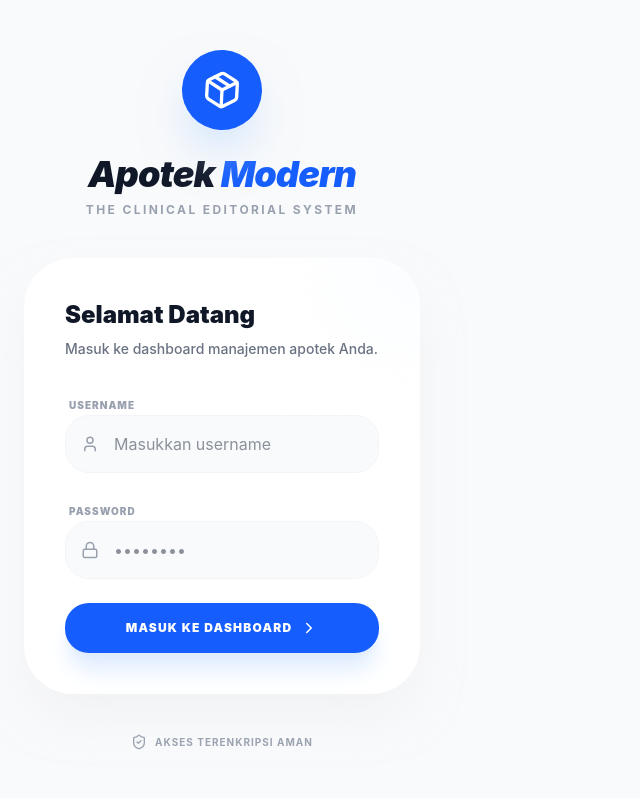
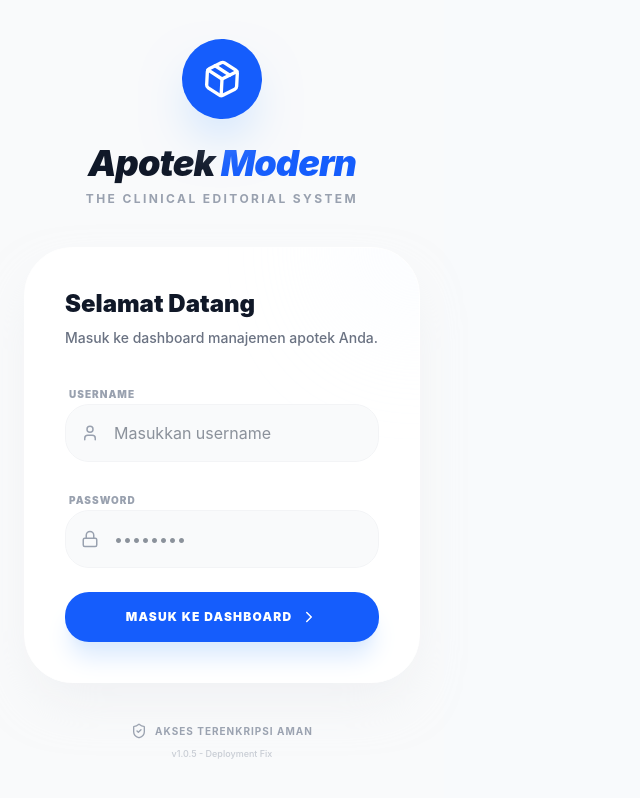
Before and after one commit to titi-opix/apotik-modern, a Next.js app: page /login in a window 1280 px wide. Shown: the whole page, without its empty margins (0-640 px from the left). Built offline with nearby package versions, Linux system fonts and the light colour scheme.

Commit message:
Add version tag v1.0.5 for deployment verification

```diff
--- a/src/app/login/page.tsx
+++ b/src/app/login/page.tsx
@@ -127,9 +127,12 @@ export default function LoginPage() {
         </div>
 
         {/* Footer info */}
-        <div className="mt-10 flex items-center justify-center gap-2 text-gray-400">
-          <ShieldCheck size={16} />
-          <span className="text-[10px] font-bold uppercase tracking-widest">Akses Terenkripsi Aman</span>
+        <div className="mt-10 flex flex-col items-center justify-center gap-2 text-gray-400">
+          <div className="flex items-center gap-2">
+            <ShieldCheck size={16} />
+            <span className="text-[10px] font-bold uppercase tracking-widest">Akses Terenkripsi Aman</span>
+          </div>
+          <span className="text-[9px] font-medium opacity-50">v1.0.5 - Deployment Fix</span>
         </div>
       </div>
     </div>
```
